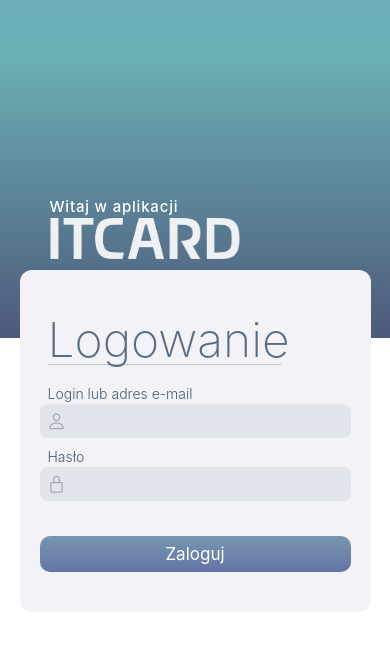
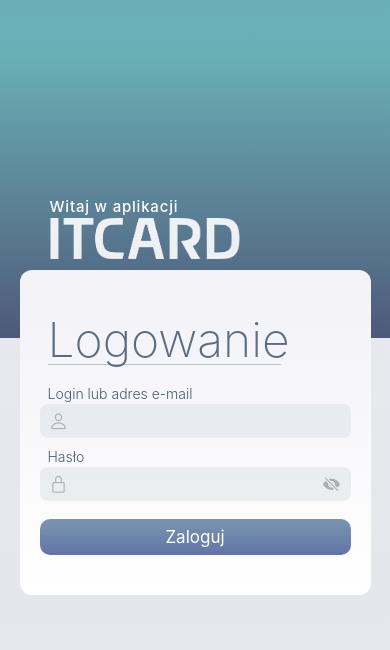
Before and after one commit to kkstas/itcardapp, a React Native app: screen /LoginScreen in a window 390 px wide. Shown: the top 650 px of the page. Built offline with nearby package versions, Linux system fonts and the light colour scheme.

Commit message:
login eye displaying password button

```diff
--- a/components/atoms/LoginInputField.tsx
+++ b/components/atoms/LoginInputField.tsx
@@ -68,7 +68,8 @@ const styles = StyleSheet.create({
 	},
 	logo: {
 		position: 'absolute',
-		left: 8,
+		left: 5,
+		padding: 5,
 	},
 	inputLabel: {
 		marginTop: 10,
--- a/components/atoms/PasswordInputField.tsx
+++ b/components/atoms/PasswordInputField.tsx
@@ -29,6 +29,14 @@ export default function PasswordInputField(props: PasswordInputFieldProps) {
 						color={props.logoColor}
 					/>
 				</TouchableOpacity>
+				<TouchableOpacity onPress={props.onLockPress} style={styles.eyeButton}>
+					<Ionicons
+						name={props.isPasswordHidden ? 'eye-off' : 'eye'}
+						size={18}
+						color={props.isPasswordHidden ? t.gray2 : t.tint}
+					/>
+				</TouchableOpacity>
+
 				<TextInput
 					value={props.value}
 					autoCapitalize="none"
@@ -58,6 +66,12 @@ export default function PasswordInputField(props: PasswordInputFieldProps) {
 }
 
 const styles = StyleSheet.create({
+	eyeButton: {
+		position: 'absolute',
+		right: 5,
+		zIndex: 10,
+		padding: 5,
+	},
 	errorView: {
 		flexDirection: 'row',
 		paddingLeft: 10,
@@ -70,8 +84,9 @@ const styles = StyleSheet.create({
 	},
 	logo: {
 		position: 'absolute',
-		left: 8,
+		left: 5,
 		zIndex: 10,
+		padding: 5,
 	},
 	inputLabel: {
 		marginTop: 10,
@@ -81,9 +96,8 @@ const styles = StyleSheet.create({
 	},
 	loginInput: {
 		paddingVertical: 7,
-		paddingHorizontal: 12,
 		borderRadius: 8,
 		fontSize: 16,
-		paddingLeft: 34,
+		paddingHorizontal: 34,
 	},
 });
--- a/components/organisms/InfoModalContent.tsx
+++ b/components/organisms/InfoModalContent.tsx
@@ -1,8 +1,6 @@
-import { View, Pressable, StyleSheet, Text } from 'react-native';
+import { View, StyleSheet, Text } from 'react-native';
 import SmallButtonWithIcon from '../atoms/SmallButtonWithIcon';
-import ContentBox from '../atoms/ContentBox';
 import useCustomColors from '../../hooks/useCustomColors';
-import { Ionicons } from '@expo/vector-icons';
 
 interface InfoModalContentProps {
 	appTitle: string;
@@ -34,7 +32,7 @@ export default function InfoModalContent({
 					ramach testów.
 				</Text>
 			</View>
-			<SmallButtonWithIcon text="powrót" onPress={closeModal} />
+			<SmallButtonWithIcon text="Powrót" onPress={closeModal} />
 		</View>
 	);
 }
--- a/components/organisms/LoginBox.tsx
+++ b/components/organisms/LoginBox.tsx
@@ -49,7 +49,7 @@ export default function LoginBox(props: LoginBoxProps) {
 			<View style={styles.welcomeView}>
 				<WelcomeToItcard />
 			</View>
-			<LinearGradient style={styles.boxGrad} colors={[t.bgSecondary, t.gray6]}>
+			<LinearGradient style={styles.boxGrad} colors={[t.bgSecondary, t.bgTertiary]}>
 				<Text style={[styles.mainText, { color: t.labelTertiary }]}>Logowanie</Text>
 				<View style={[styles.separator, { borderBottomColor: t.separator }]}></View>
 
@@ -117,7 +117,7 @@ const styles = StyleSheet.create({
 		paddingVertical: 8,
 		width: '100%',
 		borderRadius: 10,
-		marginTop: 35,
+		marginTop: 18,
 	},
 	mainText: {
 		fontSize: 48,
--- a/components/organisms/MainScreenApps.tsx
+++ b/components/organisms/MainScreenApps.tsx
@@ -1,4 +1,4 @@
-import { Text, View, StyleSheet } from 'react-native';
+import { Text, StyleSheet } from 'react-native';
 import AppCardBlueprint from '../atoms/AppCardBlueprint';
 import useCustomColors from '../../hooks/useCustomColors';
 
--- a/components/templates/LoginScreenTemplate.tsx
+++ b/components/templates/LoginScreenTemplate.tsx
@@ -8,7 +8,6 @@ import {
 import { LinearGradient } from 'expo-linear-gradient';
 import Layout from '../../constants/Layout';
 import { CustomTheme, blueGradientColors } from '../../constants/Colors';
-import WelcomeToItcard from '../atoms/WelcomeToItcard';
 import LoginBox from '../organisms/LoginBox';
 
 interface LoginScreenTemplateProps {
@@ -53,20 +52,27 @@ interface LoginScreenTemplateProps {
 export default function LoginScreenTemplate(props: LoginScreenTemplateProps) {
 	const windowHeight = Layout.window.height;
 	const t = props.t;
+	const bottomGradientColors =
+		t.theme === 'dark'
+			? [t.bgPrimaryGrouped, t.bgSecondaryGrouped]
+			: [t.fillSecondary, t.fillQuaternary];
 
 	return (
 		<KeyboardAvoidingView
 			keyboardVerticalOffset={-200}
 			behavior={Platform.OS === 'ios' ? 'position' : 'height'}
 		>
-			<ScrollView style={{ height: windowHeight, paddingTop: windowHeight / 2.5 }}>
+			<ScrollView
+				style={{ height: windowHeight, paddingTop: windowHeight / 2.5 }}
+				showsVerticalScrollIndicator={false}
+			>
 				<LinearGradient
 					style={[styles.grad, { height: windowHeight, top: -windowHeight }]}
 					colors={blueGradientColors}
 				></LinearGradient>
 				<LinearGradient
 					style={[{ height: windowHeight }]}
-					colors={[t.bgPrimary, t.bgSecondaryGrouped]}
+					colors={bottomGradientColors}
 				></LinearGradient>
 				<View
 					style={[
--- a/components/templates/MainScreenTemplate.tsx
+++ b/components/templates/MainScreenTemplate.tsx
@@ -1,11 +1,10 @@
-import { View, ScrollView, Image, Text, StyleSheet } from 'react-native';
+import { View, ScrollView, StyleSheet } from 'react-native';
 import ProfileHeading from '../organisms/ProfileHeading';
 import MainScreenApps from '../organisms/MainScreenApps';
-import useCustomColors from '../../hooks/useCustomColors';
 import { LinearGradient } from 'expo-linear-gradient';
-import { Ionicons } from '@expo/vector-icons';
 import { blueGradientColors } from '../../constants/Colors';
 import WelcomeToItcard from '../atoms/WelcomeToItcard';
+import Layout from '../../constants/Layout';
 
 interface MainScreenTemplateProps {
 	navigateToProfile: () => void;
@@ -13,31 +12,24 @@ interface MainScreenTemplateProps {
 }
 
 export default function MainScreenTemplate(props: MainScreenTemplateProps) {
-	const t = useCustomColors();
+	const screenHeight = Layout.window.height;
 	return (
-		<ScrollView style={styles.scroll}>
-			<LinearGradient style={styles.grad} colors={blueGradientColors}>
-				<WelcomeToItcard />
+		<ScrollView
+			style={{ paddingTop: screenHeight / 10 }}
+			automaticallyAdjustKeyboardInsets={true}
+			showsVerticalScrollIndicator={false}
+		>
+			<LinearGradient
+				style={[styles.grad, { height: screenHeight, top: screenHeight * -0.87 }]}
+				colors={blueGradientColors}
+			>
+				{/* <WelcomeToItcard /> */}
 			</LinearGradient>
 			<View style={styles.container}>
+				<View style={{ width: '80%', marginBottom: 10 }}>
+					<WelcomeToItcard />
+				</View>
 				<ProfileHeading onPress={props.navigateToProfile} />
-				{/* eksperyment ponizej */}
-				<View style={{}}>
-					<LinearGradient
-						colors={[t.fillTertiary, t.fillQuaternary]}
-						style={{
-							borderRadius: 10,
-							justifyContent: 'center',
-							alignItems: 'center',
-							paddingHorizontal: 10,
-							paddingVertical: 10,
-						}}
-					>
-						<Ionicons name="layers-outline" size={38} color={t.tint} />
-						<Text style={{ color: t.tint, paddingTop: 10, fontSize: 15 }}>Dokumenty</Text>
-					</LinearGradient>
-				</View>
-				{/* eksperyment powyzej */}
 				<MainScreenApps navigateToInfo={props.navigateToInfo} />
 			</View>
 		</ScrollView>
@@ -46,22 +38,16 @@ export default function MainScreenTemplate(props: MainScreenTemplateProps) {
 
 const styles = StyleSheet.create({
 	container: {
-		paddingTop: 15,
+		// paddingTop: 15,
 		alignItems: 'center',
 		borderRadius: 25,
 		flex: 1,
 		paddingBottom: 180,
-	},
-	scroll: {
-		paddingTop: 135,
+		// backgroundColor: 'red',
 	},
 	grad: {
 		position: 'absolute',
 		width: '100%',
-		height: 880,
-		top: -830,
-		paddingBottom: 50,
-		paddingHorizontal: 38,
 		justifyContent: 'flex-end',
 	},
 });
--- a/navigation/index.tsx
+++ b/navigation/index.tsx
@@ -45,10 +45,6 @@ export default function Navigation({ colorScheme }: { colorScheme: ColorSchemeNa
 	);
 }
 
-/**
- * A root stack navigator is often used for displaying modals on top of all other content.
- * https://reactnavigation.org/docs/modal
- */
 const Stack = createNativeStackNavigator<RootStackParamList>();
 
 function RootNavigator() {
@@ -81,7 +77,7 @@ function RootNavigator() {
 					component={InfoModalScreen}
 					options={{
 						headerShown: false,
-						presentation: 'transparentModal',
+						presentation: 'modal',
 					}}
 				/>
 			</Stack.Group>
@@ -89,10 +85,6 @@ function RootNavigator() {
 	);
 }
 
-/**
- * A bottom tab navigator displays tab buttons on the bottom of the display to switch screens.
- * https://reactnavigation.org/docs/bottom-tab-navigator
- */
 const BottomTab = createBottomTabNavigator<RootTabParamList>();
 
 function BottomTabNavigator() {
--- a/screens/InfoModalScreen.tsx
+++ b/screens/InfoModalScreen.tsx
@@ -11,11 +11,7 @@ export default function InfoModalScreen({
 	const t = useCustomColors();
 
 	return (
-		<BlurView
-			intensity={40}
-			tint={t.theme === 'dark' ? 'light' : 'dark'}
-			style={styles.container}
-		>
+		<BlurView intensity={20} style={styles.container}>
 			<InfoModalContent
 				appTitle="asdf"
 				appDescription="asdf"
--- a/screens/LoginScreen.tsx
+++ b/screens/LoginScreen.tsx
@@ -8,7 +8,7 @@ export default function LoginScreen({ navigation }: RootStackScreenProps<'LoginS
 	const [loginText, setLoginText] = useState('');
 	const [passwordText, setPasswordText] = useState('');
 	const [isPasswordHidden, setIsPasswordHidden] = useState(true);
-	const logoUnfocusedColor = t.labelQuaternary;
+	const logoUnfocusedColor = t.gray2;
 	const logoFocusedColor = t.tint;
 	const [loginLogoColor, setLoginLogoColor] = useState(logoUnfocusedColor);
 	const [passwLogoColor, setPasswLogoColor] = useState(logoUnfocusedColor);
```
Also changed, not shown: constants/testUsers.ts (added, +67 -0 lines).
